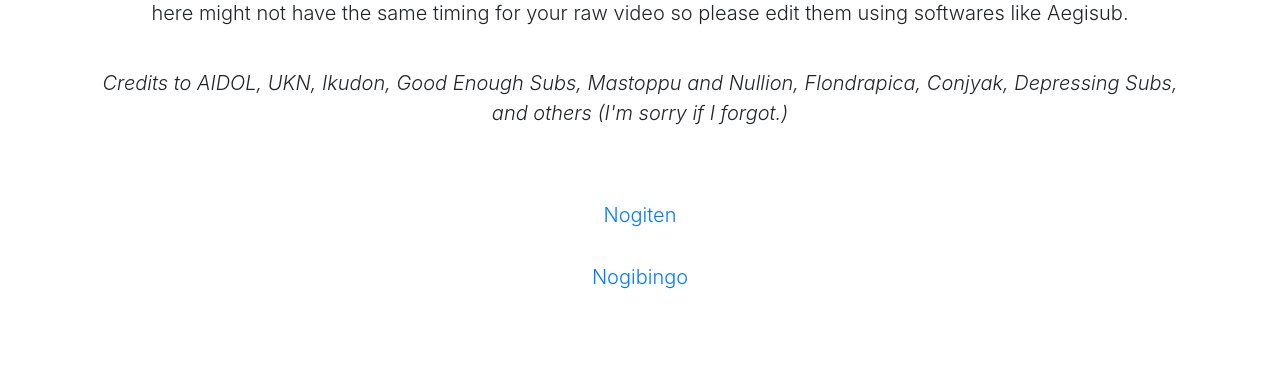
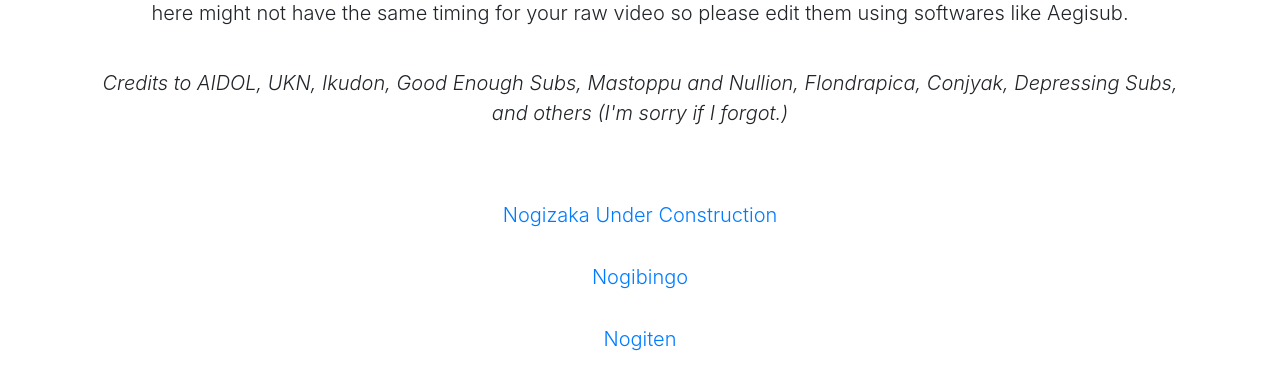
Before and after one commit to chivequiachon/portal46, a Django app: page /subs/ in a window 1280 px wide. Shown: the part 216-606 px from the top of the page. Run offline with Django 3.2, Linux system fonts and the light colour scheme; parts of the project's set-up code (start-up, migrations or seed data) failed here and were passed over; some libraries are stand-ins or nearby versions.

Commit message:
Final modifications for the subtitle page

```diff
--- a/portal/templates/pages/nogiten_subs.html
+++ /dev/null
@@ -1,6 +0,0 @@
-{% extends 'pages/simple_base.html'%}
-{% block content %}
-  {% for sub in subs %}
-  <a href="{{ sub.subtitle_download_link }}">{{ sub.subtitle_name }}</a><br />
-  {% endfor %}
-{% endblock %}
--- a/portal/templates/pages/subtitles_page.html
+++ b/portal/templates/pages/subtitles_page.html
@@ -6,8 +6,9 @@
     <h1 class="mt-5">Available Subtitles</h1><br />
     <p class="lead">These are the subtitles that I have accumulated over time. You can download them as much as you want. Some subs here might not have the same timing for your raw video so please edit them using softwares like Aegisub.</p><br />
     <p class="lead"><em>Credits to AIDOL, UKN, Ikudon, Good Enough Subs, Mastoppu and Nullion, Flondrapica, Conjyak, Depressing Subs, and others (I'm sorry if I forgot.)</em></p><br /><br />
-    <p class="lead"><a class="nav-link" href="{% url 'nogiten_subs_download' %}">Nogiten</a></p>
-    <p class="lead"><a class="nav-link" href="{% url 'nogibingo_subs_download' %}">Nogibingo</a></p>
+    <p class="lead"><a class="nav-link" href="{% url 'subs_list' %}?subs=nogichuu">Nogizaka Under Construction</a></p>
+    <p class="lead"><a class="nav-link" href="{% url 'subs_list' %}?subs=nogibingo">Nogibingo</a></p>
+    <p class="lead"><a class="nav-link" href="{% url 'subs_list' %}?subs=nogiten">Nogiten</a></p>
   </div>
 </div>
 {% endblock %}
--- a/portal/urls.py
+++ b/portal/urls.py
@@ -1,12 +1,11 @@
 from django.conf.urls import url
-from . import views
+from portal import views
 
 urlpatterns = [
   url(r'^$', views.welcome_page, name='welcome_page'),
   url(r'^about/$', views.about_me, name='about_me'),
   url(r'^subs/$', views.subs_download, name='subs_download'),
-  url(r'^subs/nogiten/$', views.nogiten_subs_download, name='nogiten_subs_download'),
-  url(r'^subs/nogibingo/$', views.nogibingo_subs_download, name='nogibingo_subs_download'),
+  url(r'^subs/list/$', views.subs_list, name='subs_list'),
 #  url(r'^post/(?P<pk>\d+)/$', views.post_detail, name='post_detail'),
 #  url(r'^post/new/$', views.post_new, name='post_new'),
 #  url(r'^post/(?P<pk>\d+)/edit/$', views.post_edit, name='post_edit')
--- a/portal/views.py
+++ b/portal/views.py
@@ -12,10 +12,13 @@
 def subs_download(request):
   return render(request, 'pages/subtitles_page.html')
 
-def nogiten_subs_download(request):
-  subs = SubtitleFile.objects.filter(subtitle_name__contains='Nogiten').order_by('subtitle_name')
-  return render(request, 'pages/nogiten_subs.html', {'subs':subs})
-
-def nogibingo_subs_download(request):
-  subs = SubtitleFile.objects.filter(subtitle_name__contains='NOGIBINGO').order_by('subtitle_name')
-  return render(request, 'pages/nogibingo_subs.html', {'subs':subs})
+def subs_list(request):
+  subs = None
+  subs_type = request.GET.get('subs', 'nogichuu')
+  if subs_type == "nogichuu":
+    subs = SubtitleFile.objects.filter(subtitle_name__contains='Construction').order_by('subtitle_name')
+  elif subs_type == "nogibingo":
+    subs = SubtitleFile.objects.filter(subtitle_name__contains='NOGIBINGO').order_by('subtitle_name')
+  elif subs_type == "nogiten":
+    subs = SubtitleFile.objects.filter(subtitle_name__contains='Nogiten').order_by('subtitle_name')
+  return render(request, 'pages/subs_list.html', {'subs':subs})
```
Also changed, not shown: portal/templates/pages/subs_list.html (renamed from portal/templates/pages/nogibingo_subs.html).
